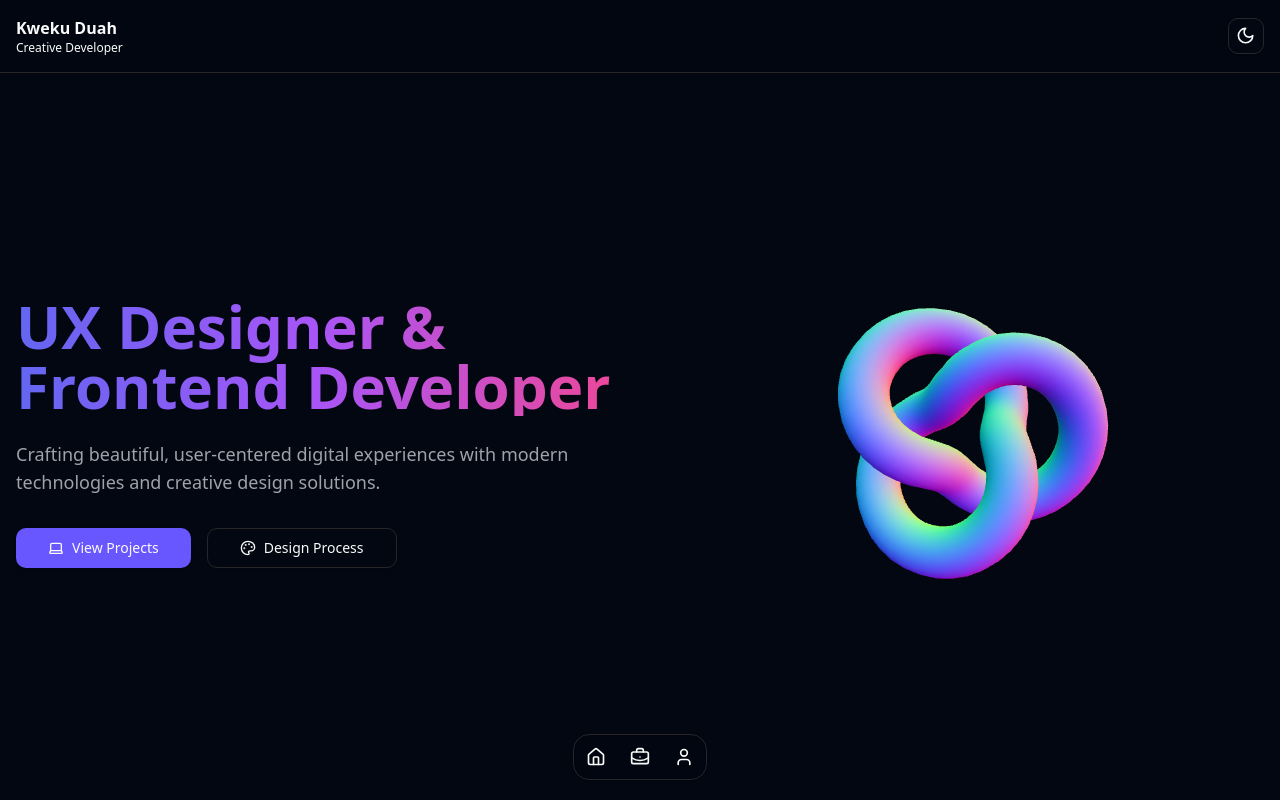
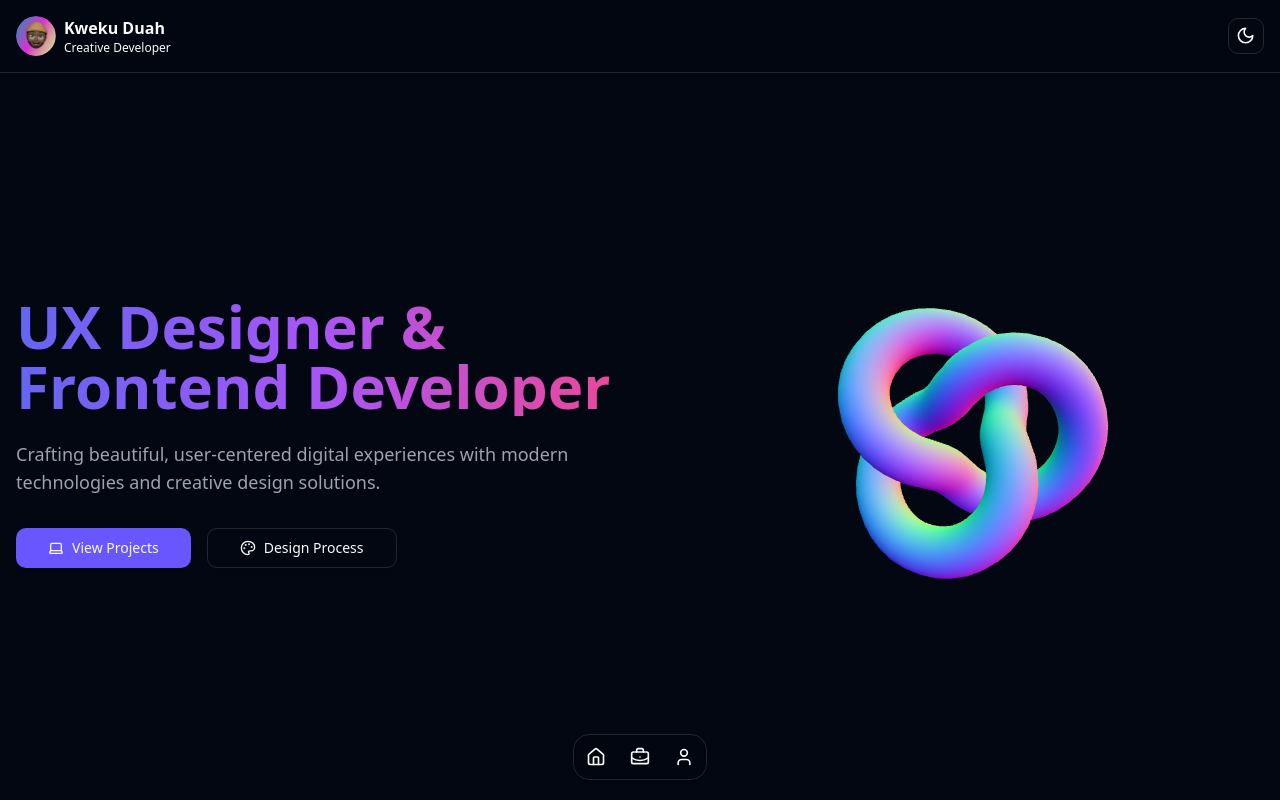
Before and after one commit to kwekuduahh/creativedevme, a React (Vite) app: page / in a window 1280 px wide. Shown: the top 800 px of the page. Built offline with nearby package versions, Linux system fonts and the light colour scheme.

Commit message:
updated: my avatar image

```diff
--- a/index.html
+++ b/index.html
@@ -3,7 +3,7 @@
 
 <head>
   <meta charset="UTF-8" />
-  <link rel="icon" type="image/svg+xml" href="/vite.svg" />
+  <link rel="icon" type="image/svg+xml" href="/favicon.svg" />
   <meta name="viewport" content="width=device-width, initial-scale=1.0" />
   <title>⚡️ Kweku Asamoah - Creative Developer</title>
 </head>
--- a/src/components/new sections/NavBar.tsx
+++ b/src/components/new sections/NavBar.tsx
@@ -1,5 +1,5 @@
 import { motion } from "framer-motion";
-
+import kwekuLogo from "/favicon.svg";
 function Navbar() {
   return (
     <nav className="flex gap-8">
@@ -9,7 +9,12 @@ function Navbar() {
         animate={{ opacity: 1, y: 0 }}
         transition={{ duration: 2.5 }}>
         <div className="gap-3 md:inline-block max-w-fit">
-          <a className="flex items-center justify-start gap-1 no-underline">
+          <a className="flex items-center justify-start gap-2 no-underline">
+            <img
+              src={kwekuLogo}
+              alt=""
+              className="w-10 h-10 rounded-full"
+            />
             <div>
               <h4 className="font-bold">Kweku Duah</h4>
               <p className="text-xs font-light">Creative Developer</p>
--- a/src/components/theme-provider.tsx
+++ b/src/components/theme-provider.tsx
@@ -1,6 +1,6 @@
 import { createContext, useContext, useEffect, useState } from "react";
 
-type Theme = "dark" | "light" | "system";
+type Theme = "dark" | "light";
 
 type ThemeProviderProps = {
   children: React.ReactNode;
@@ -14,7 +14,7 @@ type ThemeProviderState = {
 };
 
 const initialState: ThemeProviderState = {
-  theme: "system",
+  theme: "dark",
   setTheme: () => null,
 };
 
@@ -22,7 +22,7 @@ const ThemeProviderContext = createContext<ThemeProviderState>(initialState);
 
 export function ThemeProvider({
   children,
-  defaultTheme = "system",
+  defaultTheme = "dark",
   storageKey = "vite-ui-theme",
   ...props
 }: ThemeProviderProps) {
```
Also changed, not shown: public/favicon.svg (added).
